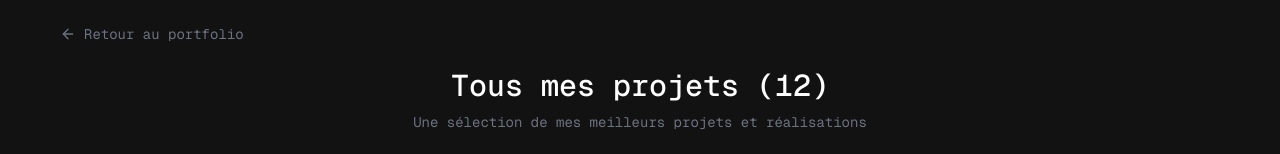
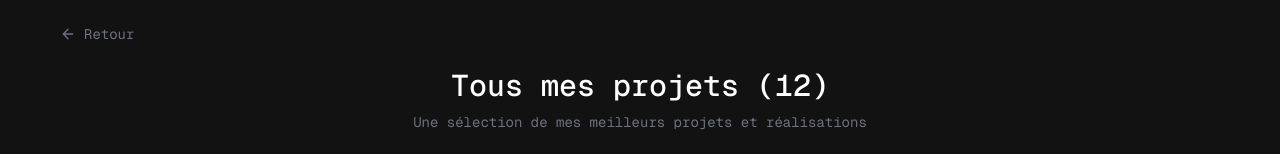
Before and after one commit to DaimaMuhiya/portfolio-daima, a Next.js app: page /projects in a window 1280 px wide. Shown: the top 154 px of the page. Built offline with nearby package versions, Linux system fonts and the light colour scheme.

Commit message:
fix(projects-page): shorten return link text for clarity

```diff
--- a/src/app/projects/page.tsx
+++ b/src/app/projects/page.tsx
@@ -56,7 +56,7 @@ export default function ProjectsPage() {
               className="inline-flex items-center gap-2 text-[#6B7280] hover:text-[#057A55] transition-colors font-mono text-sm"
             >
               <ArrowLeft className="w-4 h-4" />
-              Retour au portfolio
+              Retour
             </Link>
           </div>
 
--- a/src/components/experience-section.tsx
+++ b/src/components/experience-section.tsx
@@ -41,7 +41,7 @@ const jobs = [
   },
   {
     company: "Développeur Freelance",
-    period: "Depuis 2020",
+    period: "Depuis 2020 - Aujourd'hui",
     icon: "/icons/jobs/freelancer.svg",
   },
 ];
```
